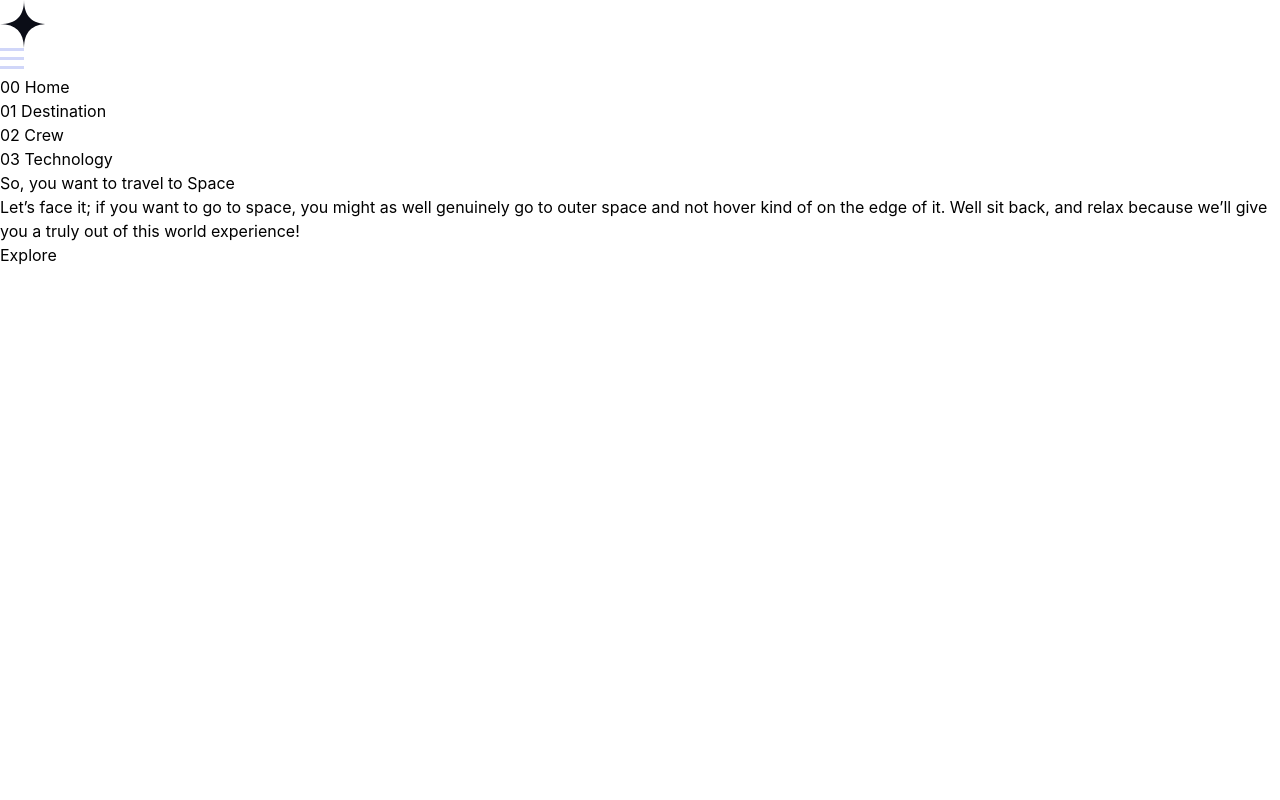
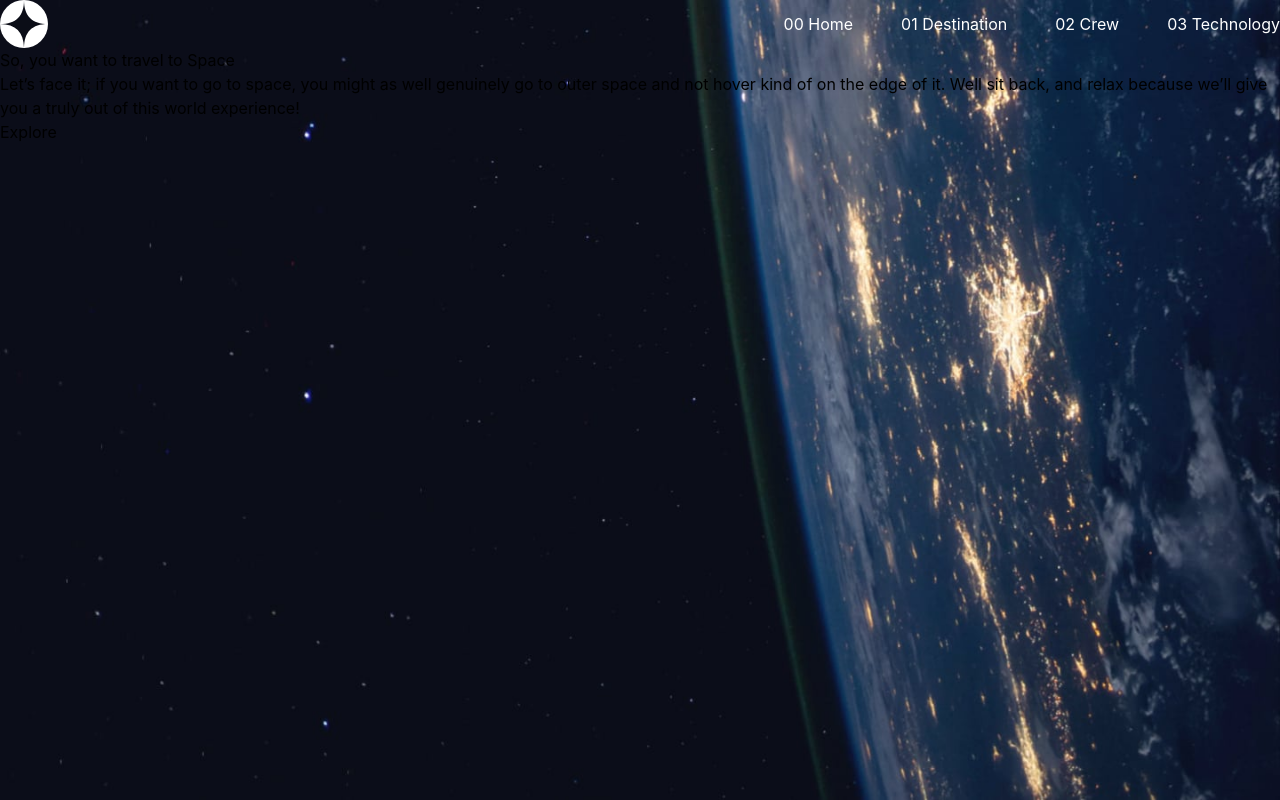
Before and after one commit to berefire/space-tourism-multi-page-website, a website built with Vite: page index.html in a window 1280 px wide. Built offline with nearby package versions, Linux system fonts and the light colour scheme.

Commit message:
feat(home): enhance header layout and navigation accessibility

```diff
--- a/index.html
+++ b/index.html
@@ -38,11 +38,11 @@
   <script src="/src/js/main.js" defer type="module"></script>
 </head>
 
-<body>
+<body class="min-h-dvh bg-no-repeat bg-cover bg-center bg-[url(/src/assets/images/home/background-home-mobile.jpg)] md:bg-[url(/src/assets/images/home/background-home-tablet.jpg)] lg:bg-[url(/src/assets/images/home/background-home-desktop.jpg)] flex flex-col">
   <a href="#main-content" class="sr-only focus:not-sr-only">
     Skip to main content
   </a>
-  <header>
+  <header class="text-white flex flex-row justify-between items-center">
     <a href="/" aria-label="Space Tourism Home">
       <svg aria-hidden="true" focusable="false" xmlns="http://www.w3.org/2000/svg" width="48" height="48">
         <g fill="none" fill-rule="evenodd">
@@ -53,7 +53,7 @@
       </svg>
     </a>
     <button type="button" id="menu-button" aria-expanded="false" aria-controls="primary-navigation"
-      aria-label="Open navigation" class="group cursor-pointer">
+      aria-label="Open navigation" class="group relative z-50 cursor-pointer md:hidden">
       <svg class="group-aria-expanded:hidden" aria-hidden="true" focusable="false" xmlns="http://www.w3.org/2000/svg"
         width="24" height="21" viewBox="0 0 24 21">
         <g fill="#D0D6F9" fill-rule="evenodd">
@@ -68,9 +68,8 @@
         </g>
       </svg>
     </button>
-    <nav id="primary-navigation" aria-label="Primary navigation" data-open="false">
-
-      <ul role="list">
+    <nav id="primary-navigation" aria-label="Primary navigation" data-open="false" class="fixed inset-y-0 right-0 z-40 w-64 translate-x-full transition-transform duration-300 data-[open=true]:translate-x-0 md:static md:w-auto md:translate-x-0">
+      <ul role="list" class="flex flex-col gap-8 md:flex-row md:items-center md:gap-12">
         <li><a href="/" aria-current="page"><span aria-hidden="true">00</span> Home</a></li>
         <li><a href="/destination.html"><span aria-hidden="true">01</span> Destination</a></li>
         <li><a href="/crew.html"><span aria-hidden="true">02</span> Crew</a></li>
```
